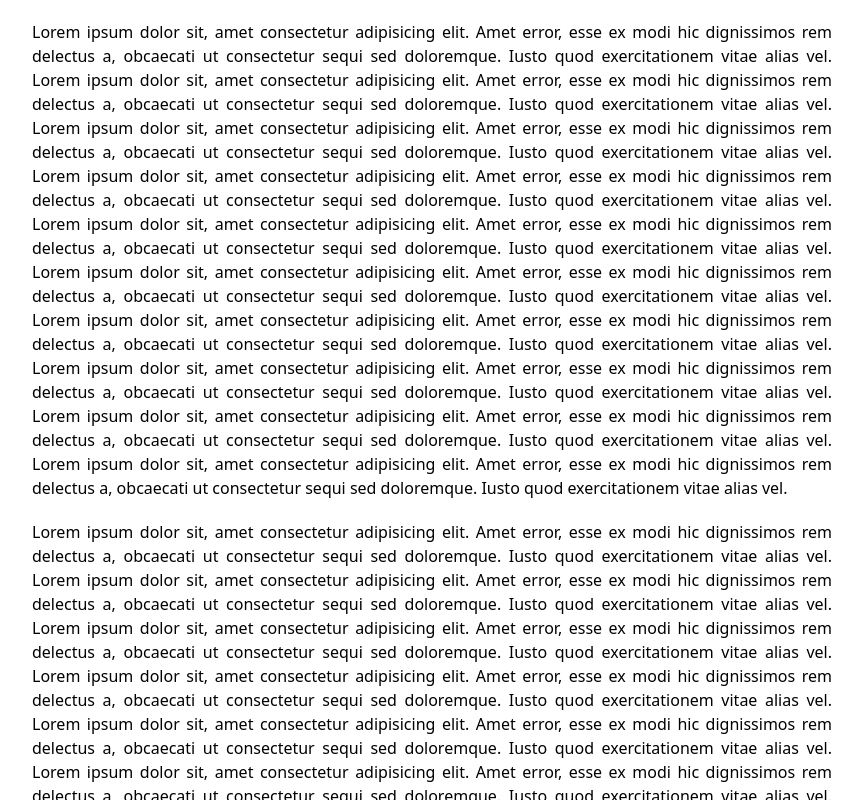
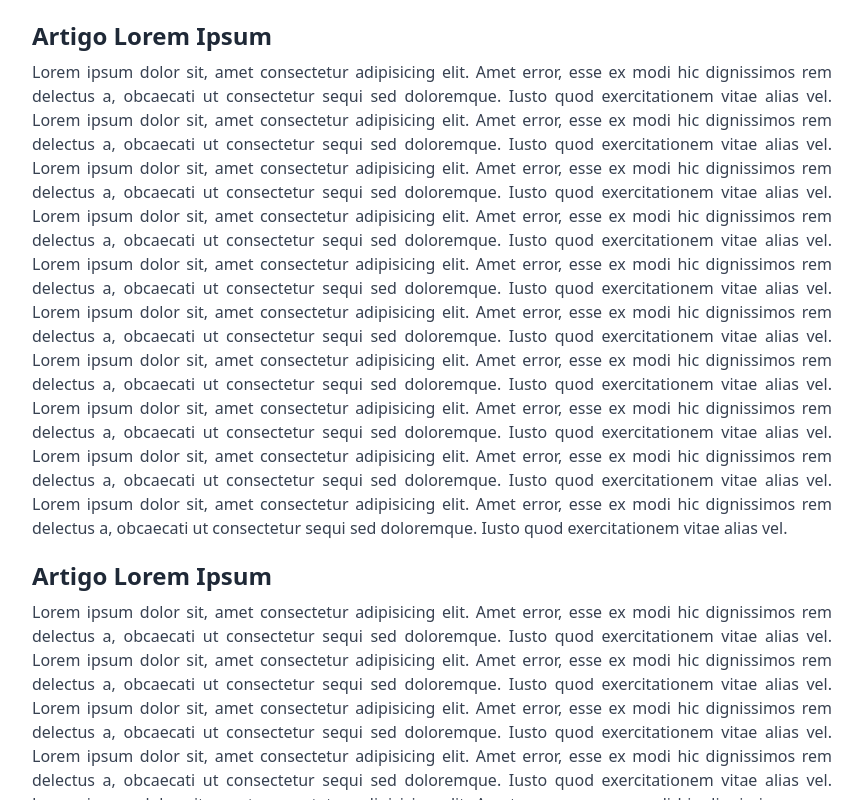
Before and after one commit to lucasgdb/infinite-scroll-challenge, a React (Vite) app: page / in a window 1280 px wide. Shown: the top 800 px of the page, without its empty margins (208-1070 px from the left). Built offline with nearby package versions, Linux system fonts and the light colour scheme.

Commit message:
refactor: add article title

```diff
--- a/src/App.tsx
+++ b/src/App.tsx
@@ -26,9 +26,11 @@ function App() {
     <main className="px-4">
       <div className="max-w-[800px] mx-auto">
         {articles.map((article) => (
-          <p key={article.id} className="text-justify mt-5">
-            {article.content}
-          </p>
+          <div key={article.id} className="mt-5">
+            <h2 className="font-extrabold text-2xl text-gray-800">{article.title}</h2>
+
+            <p className="text-justify text-gray-700 mt-2">{article.content}</p>
+          </div>
         ))}
       </div>
     </main>
--- a/src/utils/getArticle.ts
+++ b/src/utils/getArticle.ts
@@ -8,12 +8,14 @@ interface getArticleProps {
 
 type Article = {
   id: string;
+  title: string;
   content: string;
 };
 
 export default function getArticle({ size }: getArticleProps = { size: 10 }): Article {
   return {
     id: uuid(),
+    title: 'Artigo Lorem Ipsum',
     content: article.repeat(size),
   };
 }
```
